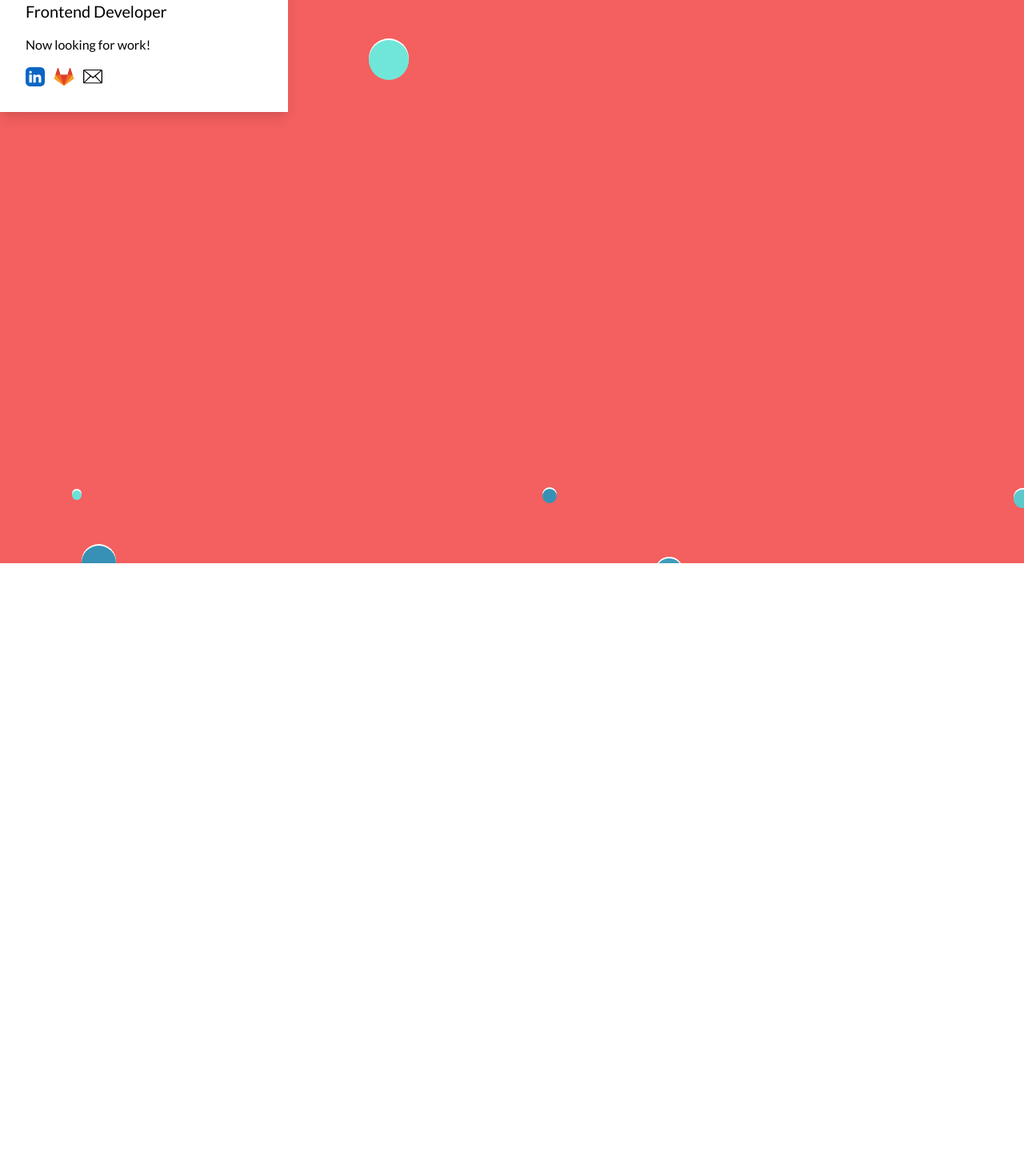
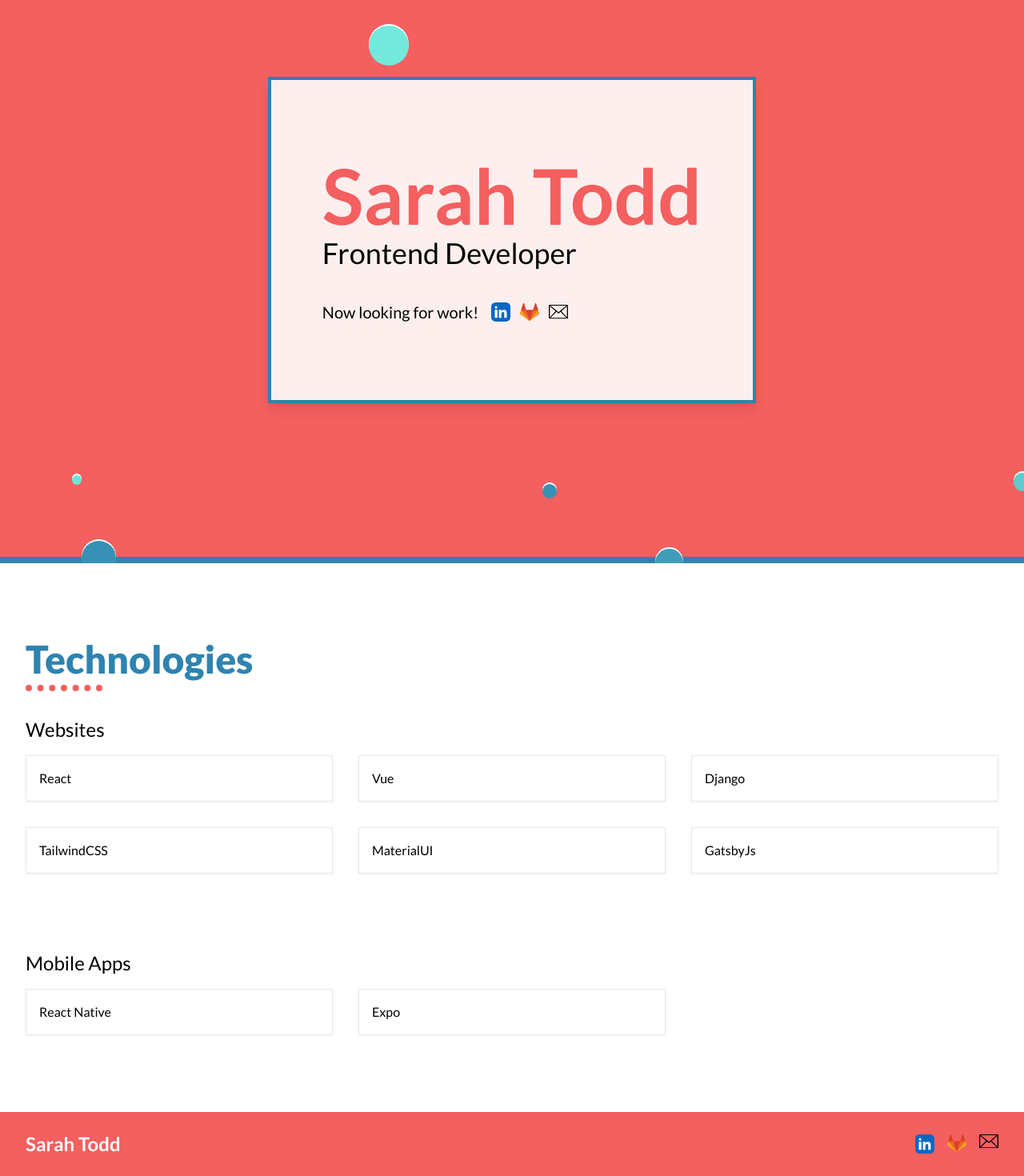
Before and after one commit to satodd/satodd.com, a React (Create React App) app: page / in a window 1280 px wide. Shown: the part 96-1566 px from the top of the page at 80% size. Before the commit the page ends 800 px from the top, so only its background shows below. Built offline with nearby package versions, Linux system fonts and the light colour scheme.

Commit message:
Work on technologies section, style adjustments including text sizes

```diff
--- a/src/App.css
+++ b/src/App.css
@@ -1,18 +1,3 @@
-.App {
-  text-align: center;
-}
-
-.App-logo {
-  height: 40vmin;
-  pointer-events: none;
-}
-
-@media (prefers-reduced-motion: no-preference) {
-  .App-logo {
-    animation: App-logo-spin infinite 20s linear;
-  }
-}
-
 .App-header {
   background-color: #282c34;
   min-height: 100vh;
--- a/src/App.tsx
+++ b/src/App.tsx
@@ -1,35 +1,19 @@
 import React from 'react'
 
 import './App.css'
-import Background from './components/Background'
-import Head from './components/Head'
-import GitlabIcon from './components/svgs/GitlabIcon'
-import LinkedinIcon from './components/svgs/LinkedinIcon'
-import MailIcon from './components/svgs/MailIcon'
+
+import Footer from './components/Footer'
+import SEO from './components/SEO'
+import Hero from './components/Hero'
+import Technologies from './components/Technologies'
 
 function App () {
   return (
     <>
-      <Head />
-      <div className='relative h-screen w-full overflow-hidden bg-coral'>
-        <Background />
-        <header className='absolute top-0 p-8 bg-white shadow-lg'>
-          <h1 className="pb-1 text-6xl text-coral font-bold">Sarah Todd</h1>
-          <p className='mb-4 text-xl'>Frontend Developer</p>
-          <p className='mb-4'> Now looking for work!</p>
-          <div className='flex flex-row items-center gap-x-3'>
-            <a href="https://www.linkedin.com/in/saatodd/">
-              <LinkedinIcon />
-            </a>
-            <a href="https://github.com/satodd">
-              <GitlabIcon />
-            </a>
-            <a href="mailto:saatodd@gmail.com">
-              <MailIcon />
-            </a>
-          </div>
-        </header>
-      </div>
+      <SEO />
+      <Hero />
+      <Technologies />
+      <Footer />
     </>
   )
 }
--- a/src/components/Background.tsx
+++ b/src/components/Background.tsx
@@ -1,8 +1,10 @@
 import React, { useEffect } from 'react'
+
+// https://coolors.co/227c9d-17c3b2-ffcb77-fef9ef-fe6d73
 
 function Background () {
   useEffect(() => {
-    const num = 25
+    const num = 55
 
     for (let i = 0; i < num; i++) {
       const xPos = Math.floor((Math.random() * 100) + 1)
--- /dev/null
+++ b/src/components/Footer.tsx
@@ -0,0 +1,29 @@
+import React from 'react'
+import GitlabIcon from './svgs/GitlabIcon'
+import LinkedinIcon from './svgs/LinkedinIcon'
+import MailIcon from './svgs/MailIcon'
+
+function Footer () {
+  return (
+    <footer>
+      <div className='relative w-full py-6 overflow-hidden bg-coral shadow-sm'>
+        <div className='container px-8 mx-auto flex justify-between items-center'>
+          <div className='text-2xl font-bold text-white'>Sarah Todd</div>
+          <div className='flex flex-row gap-4'>
+            <a className='' href="https://www.linkedin.com/in/saatodd/">
+              <LinkedinIcon />
+            </a>
+            <a href="https://github.com/satodd">
+              <GitlabIcon />
+            </a>
+            <a href="mailto:saatodd@gmail.com">
+              <MailIcon />
+            </a>
+          </div>
+        </div>
+      </div>
+    </footer>
+  )
+}
+
+export default Footer
--- /dev/null
+++ b/src/components/Hero.tsx
@@ -0,0 +1,38 @@
+import React from 'react'
+
+import Background from './Background'
+import GitlabIcon from '../components/svgs/GitlabIcon'
+import LinkedinIcon from '../components/svgs/LinkedinIcon'
+import MailIcon from '../components/svgs/MailIcon'
+
+function Hero () {
+  return (
+    <div className='relative min-h-[600px] h-screen w-full overflow-hidden bg-coral'>
+      <Background />
+      <div className='h-full w-full flex justify-center items-center border-b-8 border-[#2E83AF]'>
+        <header className='z-50 p-8 md:py-24 md:px-16 bg-white shadow-lg bg-opacity-90 border-4 border-[#2E83AF]'>
+          <h1 className="pb-1 text-6xl lg:text-8xl text-coral font-bold">Sarah Todd</h1>
+          <p className='mb-10 text-2xl lg:text-4xl'>Frontend Developer</p>
+          <div className="flex flex-col md:flex-row md:items-center">
+            <p className='mb-2 md:mb-0 lg:mr-4 text-lg lg:text-xl'> Now looking for work!</p>
+            <div className='flex flex-row items-center gap-x-3'>
+              <a href="https://www.linkedin.com/in/saatodd/">
+                <LinkedinIcon />
+              </a>
+              <a href="https://github.com/satodd">
+                <GitlabIcon />
+              </a>
+              <a href="mailto:saatodd@gmail.com">
+                <MailIcon />
+              </a>
+            </div>
+          </div>
+
+        </header>
+      </div>
+
+    </div>
+  )
+}
+
+export default Hero
--- /dev/null
+++ b/src/components/PreviousWork.tsx
@@ -0,0 +1,19 @@
+import React from 'react'
+
+import './App.css'
+
+function PreviousWork () {
+  return (
+    <div className='relative min-h-[600px] h-screen w-full overflow-hidden bg-white'>
+      <div className='px-8 py-12 md:py-24'>
+        <h2 className='text-4xl font-bold text-[#2E83AF]'>Previous work</h2>
+        <div>
+          <div>Websites</div>
+          <div>Mobile Apps</div>
+        </div>
+      </div>
+    </div>
+  )
+}
+
+export default PreviousWork
--- a/src/components/Head.tsx
+++ b/src/components/SEO.tsx
@@ -1,35 +1,37 @@
 import React from 'react'
 import { Helmet } from 'react-helmet'
 
-function Head () {
+function SEO () {
   return (
     <>
       <Helmet>
         <meta charSet="utf-8" />
+        <meta name="description" content="Hello! I am Sarah Todd, a frontend developer based out of Edmonton, Alberta Canada" />
         <title>Sarah Todd | Frontend Developer</title>
         <link rel="canonical" href="https://satodd.com" />
+        <link rel="apple-touch-icon" href="/favicon/apple-touch-icon.png" />
         <link rel="apple-touch-icon" sizes="180x180" href="/favicon/apple-touch-icon.png" />
         <link rel="icon" type="image/png" sizes="32x32" href="/favicon/favicon-32x32.png" />
         <link rel="icon" type="image/png" sizes="16x16" href="/favicon-16x16.png" />
         <link rel="manifest" href="/site.webmanifest"></link>
         <link rel="preconnect" href="https://fonts.googleapis.com" />
         <link rel="preconnect" href="https://fonts.gstatic.com" />
-        <link href="https://fonts.googleapis.com/css2?family=Lato:wght@400;700&display=swap" rel="stylesheet"></link>
+        <link href="https://fonts.googleapis.com/css2?family=Lato:wght@400;700;900&display=swap" rel="stylesheet"></link>
 
         <meta property="og:title" content="Sarah Todd | Frontend Developer" />
         <meta property="og:type" content="website" />
         <meta property="og:url" content="https://satodd.com" />
         <meta property="og:description" content="Hello! I am Sarah Todd, a frontend developer based out of Edmonton, Alberta Canada" />
         <meta property="og:site_name" content="Sarah Todd | Frontend Developer" />
-        <meta property="og:image" content="https://satodd.com/static/sarah_pic.jpeg" />
+        <meta property="og:image" content="https://satodd.com/images/sarah_pic.jpeg" />
 
         <meta name="twitter:card" content="summary_large_image" />
         <meta name="twitter:title" content="Sarah Todd | Frontend Developer" />
         <meta name="twitter:description" content="Hello! I am Sarah Todd, a frontend developer based out of Edmonton, Alberta Canada" />
-        <meta name="twitter:image" content="https://satodd.com/static/sarah_pic.jpeg" />
+        <meta name="twitter:image" content="https://satodd.com/images/sarah_pic.jpeg" />
       </Helmet>
     </>
   )
 }
 
-export default Head
+export default SEO
--- /dev/null
+++ b/src/components/Technologies.tsx
@@ -0,0 +1,33 @@
+import React from 'react'
+import TechnologyCard from './subcomponents/TechnologyCard'
+
+function Technologies () {
+  return (
+    <div className='relative w-full overflow-hidden bg-white'>
+      <div className='container px-8 py-12 md:py-24 mx-auto'>
+        <h2 className='mb-2 text-3xl lg:text-5xl font-black text-custom-blue'>Technologies</h2>
+        <div className='mb-8 w-24 border-b-8 border-dotted border-coral'></div>
+        <div>
+          <h3 className='mb-4 text-xl lg:text-2xl'>Websites</h3>
+          <div className='grid grid-cols-1 md:grid-cols-2 lg:grid-cols-3 gap-8 mb-24'>
+            <TechnologyCard title={'React'}/>
+            <TechnologyCard title={'Vue'}/>
+            <TechnologyCard title={'Django'}/>
+
+            <TechnologyCard title={'TailwindCSS'}/>
+            <TechnologyCard title={'MaterialUI'}/>
+            <TechnologyCard title={'GatsbyJs'}/>
+          </div>
+
+          <h3 className='mb-4 text-xl lg:text-2xl'>Mobile Apps</h3>
+          <div className='grid grid-cols-1 md:grid-cols-2 lg:grid-cols-3 gap-8'>
+            <TechnologyCard title={'React Native'}/>
+            <TechnologyCard title={'Expo'}/>
+          </div>
+        </div>
+      </div>
+    </div>
+  )
+}
+
+export default Technologies
--- /dev/null
+++ b/src/components/subcomponents/TechnologyCard.tsx
@@ -0,0 +1,15 @@
+import React from 'react'
+
+interface Props {
+  title: string
+}
+
+function TechnologyCard ({ title }: Props) {
+  return (
+    <div className='p-4 border shadow-sm hover:scale-110 transition duration-150'>
+      {title}
+    </div>
+  )
+}
+
+export default TechnologyCard
--- a/src/index.css
+++ b/src/index.css
@@ -1,6 +1,13 @@
 @tailwind base;
 @tailwind components;
 @tailwind utilities;
+
+
+@layer base {
+  html {
+    font-family: 'Lato', system-ui, sans-serif;
+  }
+}
 
 body {
   margin: 0;
--- a/tailwind.config.js
+++ b/tailwind.config.js
@@ -1,14 +1,15 @@
 /** @type {import('tailwindcss').Config} */
 module.exports = {
   content: [
-    "./src/**/*.{js,jsx,ts,tsx}",
+    './src/**/*.{js,jsx,ts,tsx}'
   ],
   theme: {
     extend: {
       colors: {
-        'coral' : '#f45f5f'
+        coral: '#f45f5f',
+        'custom-blue': '#2E83AF'
       }
-    },
+    }
   },
-  plugins: [],
+  plugins: []
 }
```
Also changed, not shown: public/images/sarah_pic.jpeg (renamed from public/sarah_pic.jpeg), 1 other file (tests, documents, lock files or other folders).
